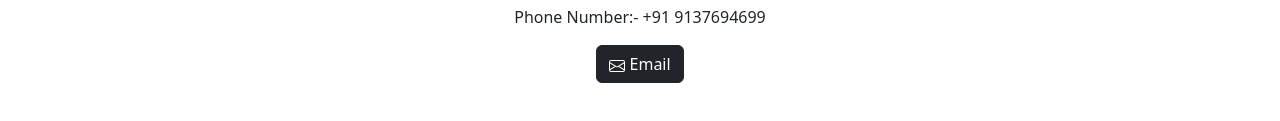
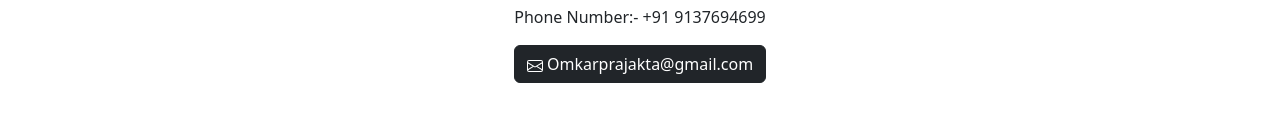
Before and after one commit to robaro12345/Portfolio-page, a plain HTML site: page index.html in a window 1280 px wide. Shown: the part 2843-2964 px from the top of the page. Drawn offline with nearby package versions, Linux system fonts and the light colour scheme.

Commit message:
First update

```diff
--- a/index.html
+++ b/index.html
@@ -1,6 +1,6 @@
 <html>
     <head>
-        <title>Personal Site</title>
+        <title>Porfolio Page</title>
         <link href="https://cdn.jsdelivr.net/npm/bootstrap@5.3.3/dist/css/bootstrap.min.css" rel="stylesheet" integrity="sha384-QWTKZyjpPEjISv5WaRU9OFeRpok6YctnYmDr5pNlyT2bRjXh0JMhjY6hW+ALEwIH" crossorigin="anonymous">
         <link href="CSS.css" rel="stylesheet">
     </head>
@@ -148,7 +148,7 @@
                     <p>Phone Number:- +91 9137694699</p>
                     <p> <a class="btn btn-dark" href="mailto:Omkarprajakta@gmail.com"><svg xmlns="http://www.w3.org/2000/svg" width="16" height="16" fill="currentColor" class="bi bi-envelope" viewBox="0 0 16 16">
                         <path d="M0 4a2 2 0 0 1 2-2h12a2 2 0 0 1 2 2v8a2 2 0 0 1-2 2H2a2 2 0 0 1-2-2zm2-1a1 1 0 0 0-1 1v.217l7 4.2 7-4.2V4a1 1 0 0 0-1-1zm13 2.383-4.708 2.825L15 11.105zm-.034 6.876-5.64-3.471L8 9.583l-1.326-.795-5.64 3.47A1 1 0 0 0 2 13h12a1 1 0 0 0 .966-.741M1 11.105l4.708-2.897L1 5.383z"/>
-                      </svg> Email</a> </p>
+                      </svg> Omkarprajakta@gmail.com</a> </p>
                     <br>
                 </div>
               </div>
```
